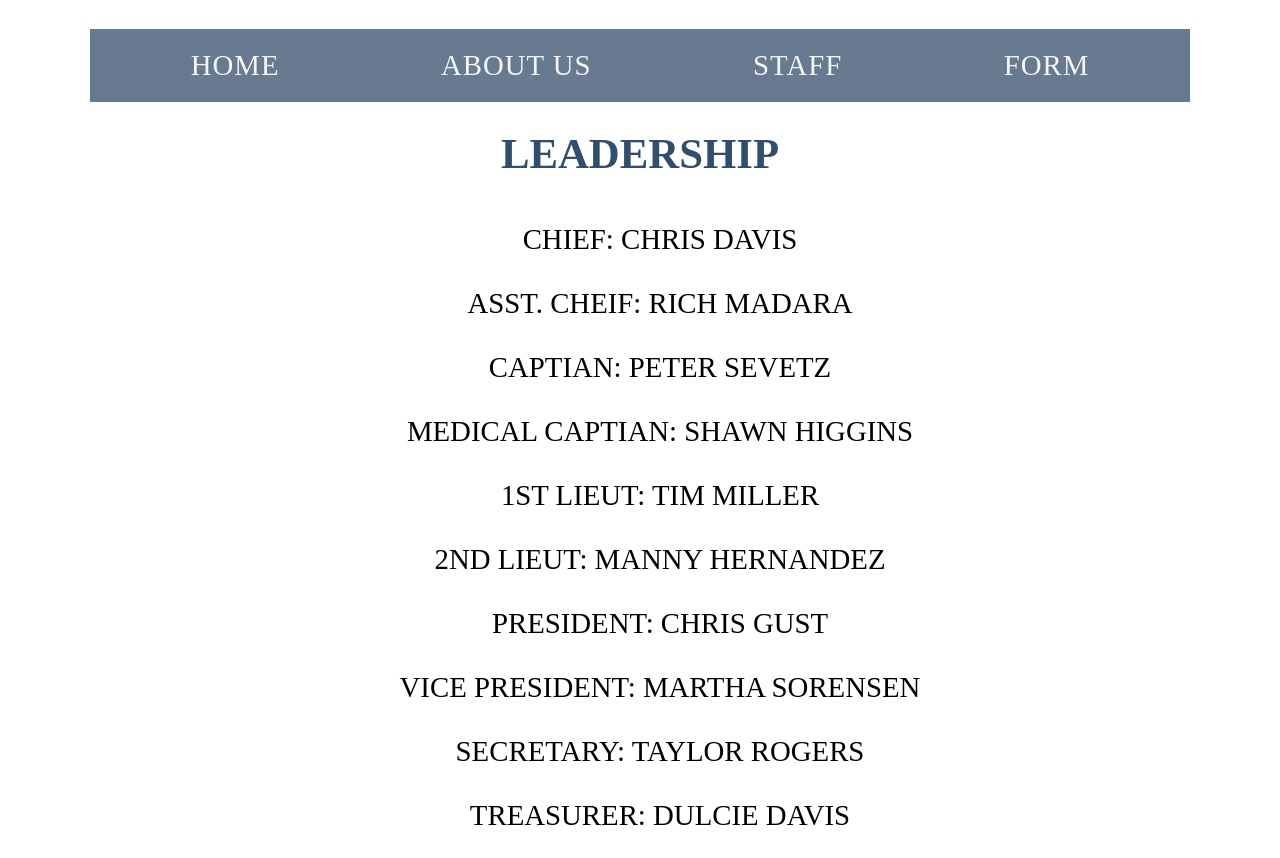
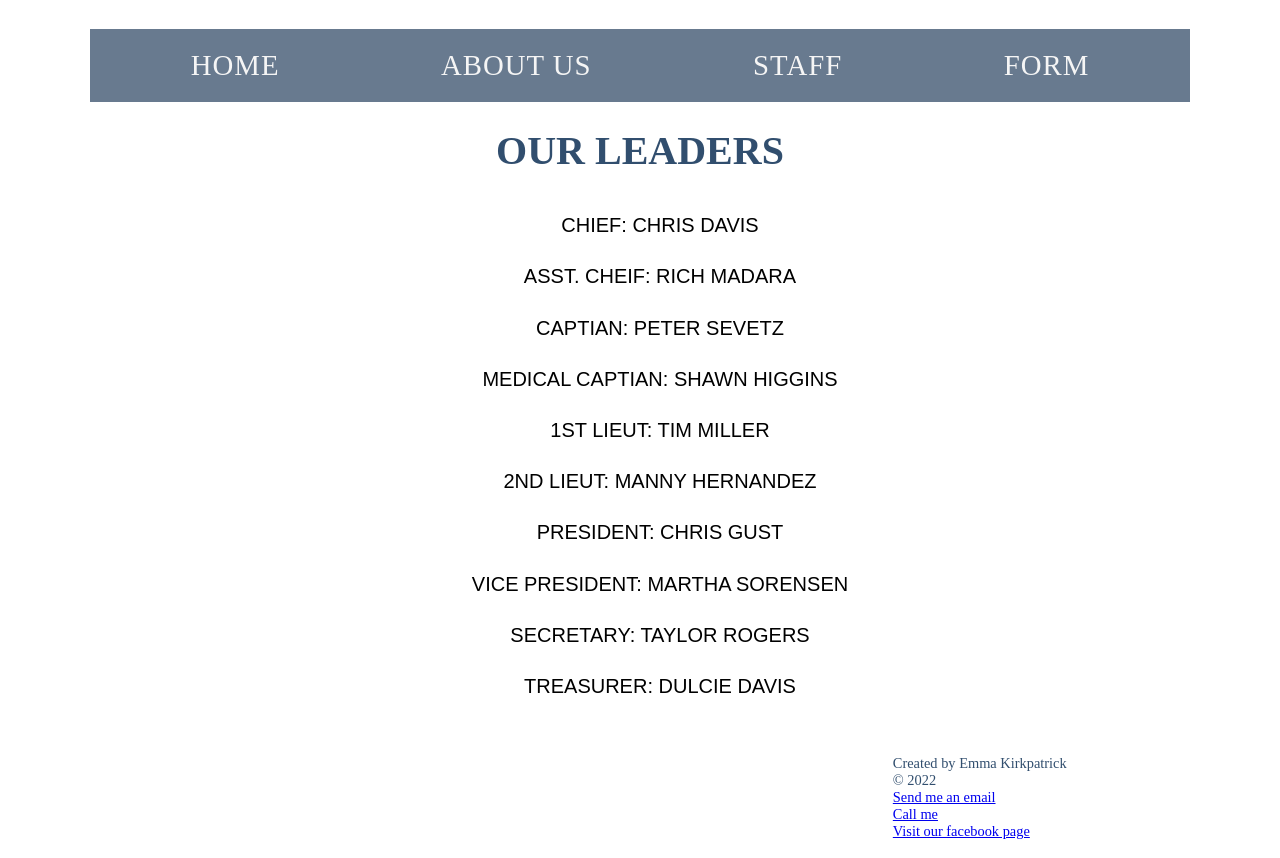
Before and after one commit to EmmaKirkpatrick/Hartland-Firedepartment, a plain HTML site: page staff.html in a window 1280 px wide. Shown: the top 858 px of the page. Drawn offline with Linux system fonts and the light colour scheme.

Commit message:
final submission

```diff
--- a/CSS/form-style.css
+++ b/CSS/form-style.css
@@ -31,6 +31,7 @@ nav {
     background-color: var(--color-blue);
     margin: 0 auto 30px;
     width: 1100px;
+    font-size: 30px
 }
 
 nav ul {
--- a/CSS/staff-style.css
+++ b/CSS/staff-style.css
@@ -57,7 +57,7 @@ nav a:active {
 h1 {
     text-align: center;
     font-Family: 'Quattrocento', Serif;
-    font-Size: calc(var(--font-size) + 30px);
+    font-size: 40px;
     color: #314e6e;
     font-weight: 90%;
     line-height: 80%;
@@ -68,7 +68,9 @@ h1 {
     list-style-type: none;
     text-align: center;
     text-transform: uppercase;
-    line-height: 5vw;
+    line-height: 4vw;
+    font-size: 20px;
+    font-Family: 'Oswald', Sans-Serif;
 }
 
 footer {
--- a/staff.html
+++ b/staff.html
@@ -19,7 +19,7 @@
     </nav>
 
     <section>
-        <h1>Leadership</h1>
+        <h1>Our Leaders</h1>
 
                 <ul class="leadership">
                 <li>Chief: Chris Davis</li>
```
